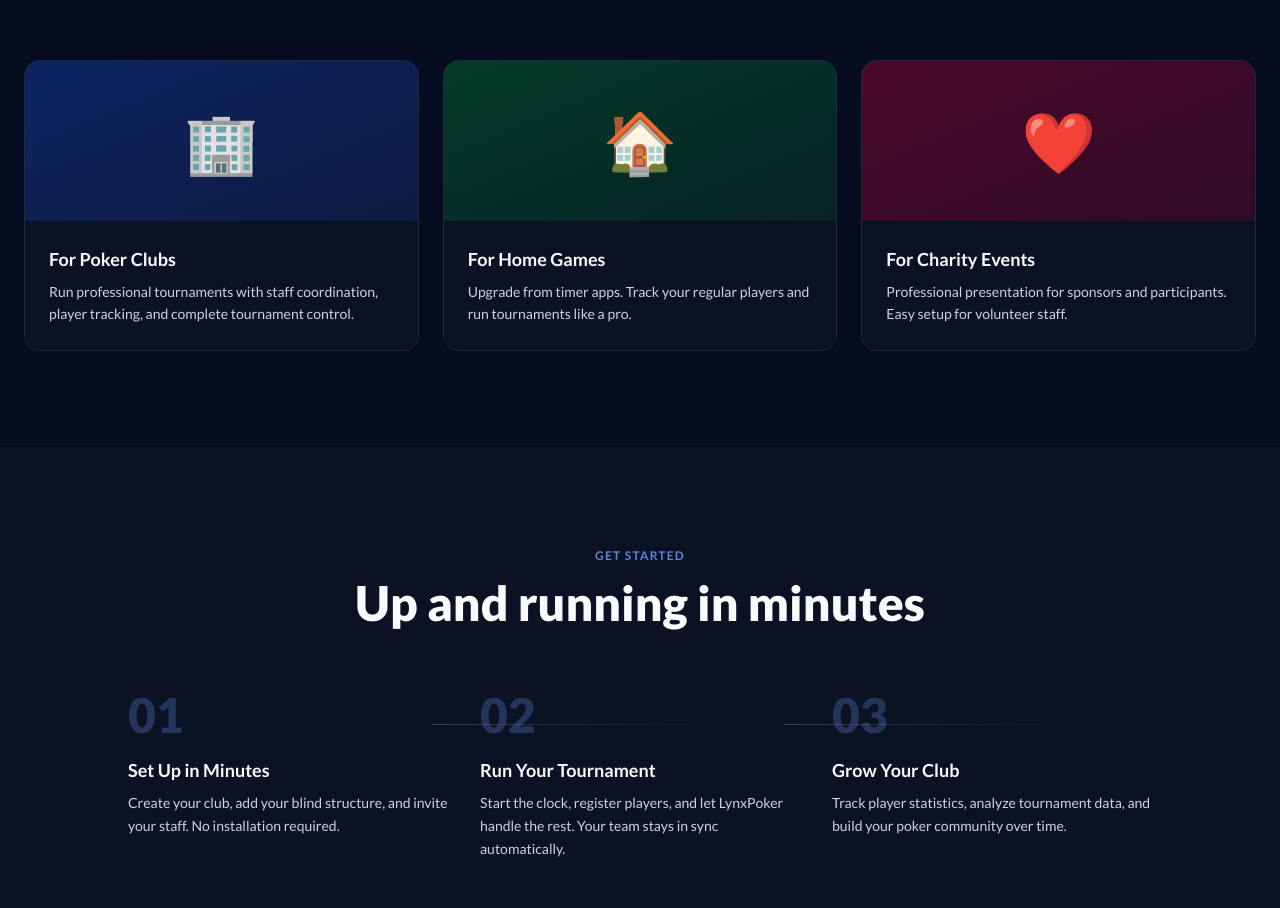
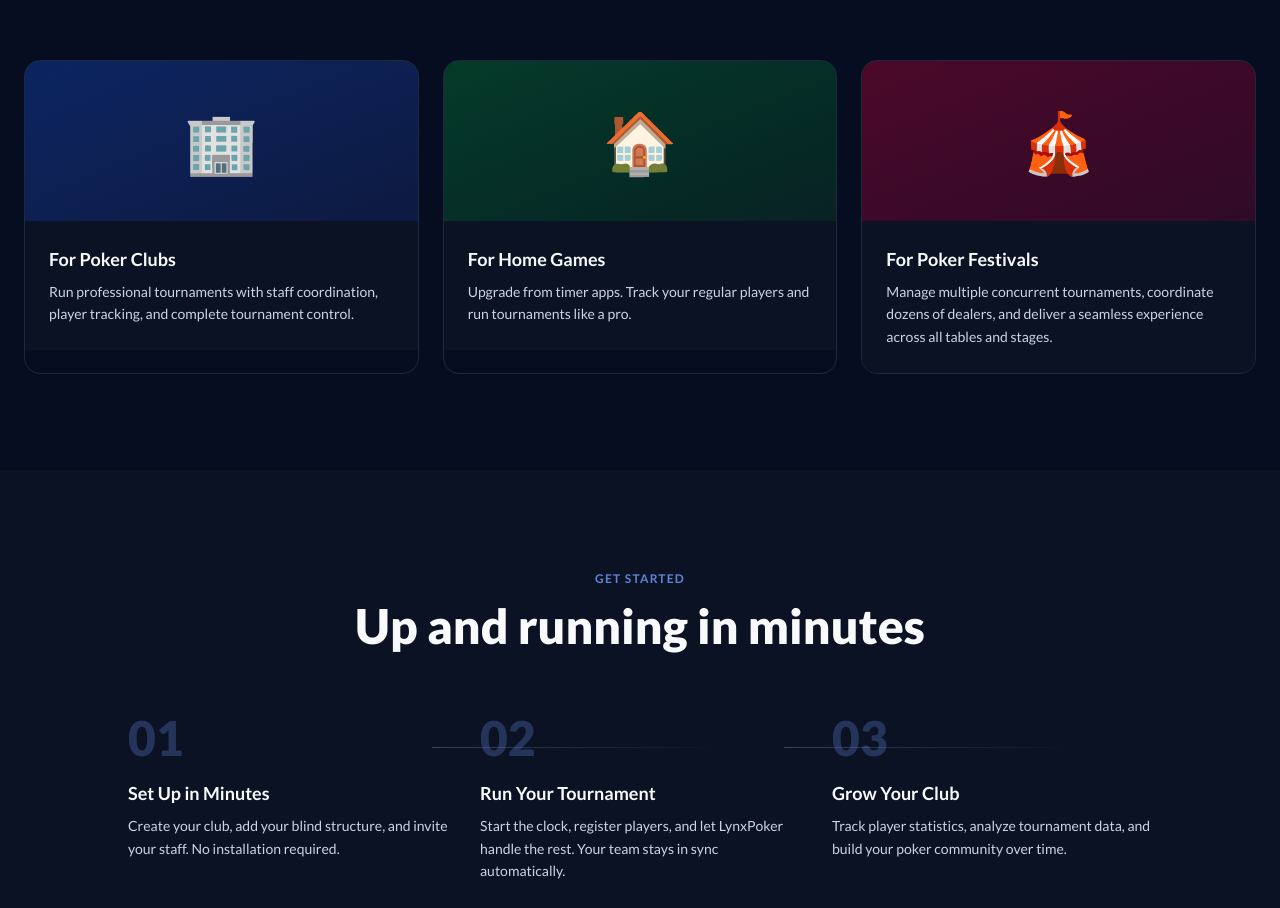
Before and after one commit to adamshriki/lynxpoker-website, a Next.js app: page /en in a window 1280 px wide. Shown: the part 3990-4898 px from the top of the page. Built offline with nearby package versions, Linux system fonts and the light colour scheme.

Commit message:
Replace Charity Events with Poker Festivals

```diff
--- a/messages/en.json
+++ b/messages/en.json
@@ -83,8 +83,8 @@
       "description": "Upgrade from timer apps. Track your regular players and run tournaments like a pro."
     },
     "charity": {
-      "title": "For Charity Events",
-      "description": "Professional presentation for sponsors and participants. Easy setup for volunteer staff."
+      "title": "For Poker Festivals",
+      "description": "Manage multiple concurrent tournaments, coordinate dozens of dealers, and deliver a seamless experience across all tables and stages."
     }
   },
   "howItWorks": {
--- a/messages/he.json
+++ b/messages/he.json
@@ -83,8 +83,8 @@
       "description": "שדרגו מאפליקציות טיימר. עקבו אחר השחקנים הקבועים והפעילו טורנירים כמו מקצוענים."
     },
     "charity": {
-      "title": "לאירועי צדקה",
-      "description": "מצגת מקצועית לנותני חסות ומשתתפים. הגדרה קלה לצוות מתנדבים."
+      "title": "לפסטיבלי פוקר",
+      "description": "נהלו מספר טורנירים במקביל, תאמו עשרות דילרים והעניקו חוויה חלקה בכל השולחנות והשלבים."
     }
   },
   "howItWorks": {
--- a/src/app/[locale]/page.tsx
+++ b/src/app/[locale]/page.tsx
@@ -367,7 +367,7 @@ export default function HomePage() {
             {[
               { key: "clubs", Icon: Building2, gradient: "from-blue-600/30 to-blue-900/30", emoji: "🏢" },
               { key: "home", Icon: Home, gradient: "from-green-600/30 to-green-900/30", emoji: "🏠" },
-              { key: "charity", Icon: Heart, gradient: "from-rose-600/30 to-rose-900/30", emoji: "❤️" },
+              { key: "charity", Icon: Building2, gradient: "from-rose-600/30 to-rose-900/30", emoji: "🎪" },
             ].map(({ key, Icon, gradient, emoji }) => (
               <motion.div
                 key={key}
```
